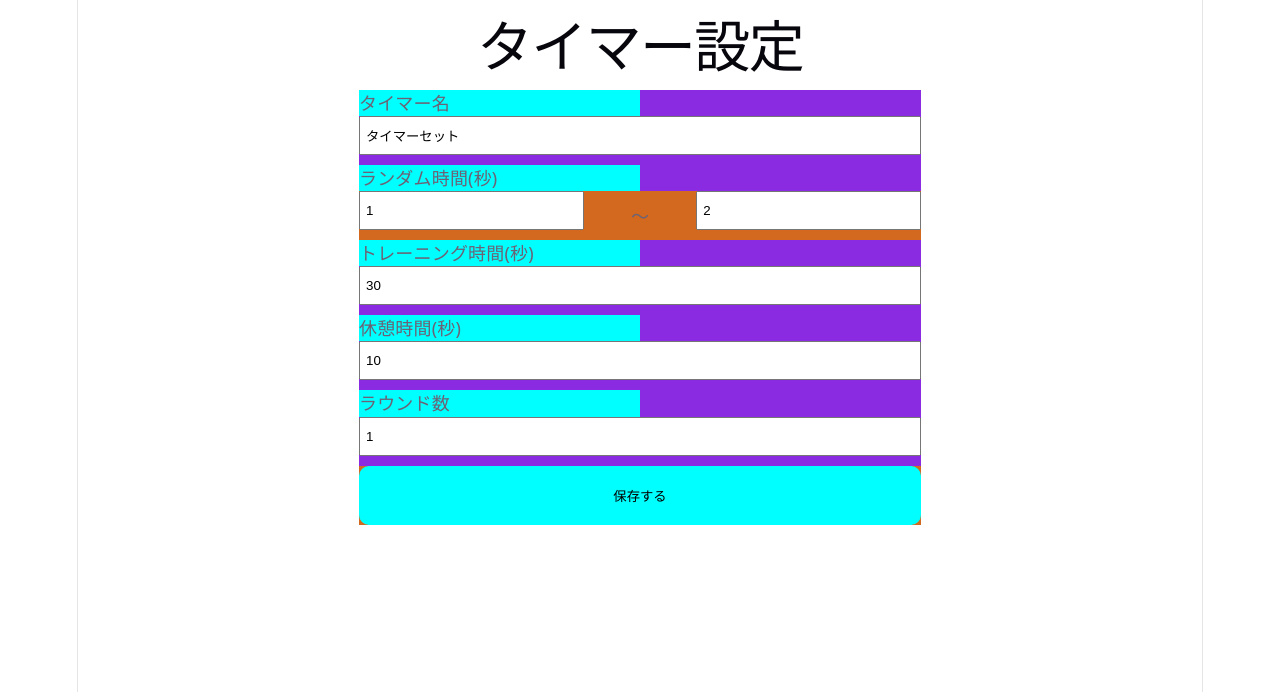
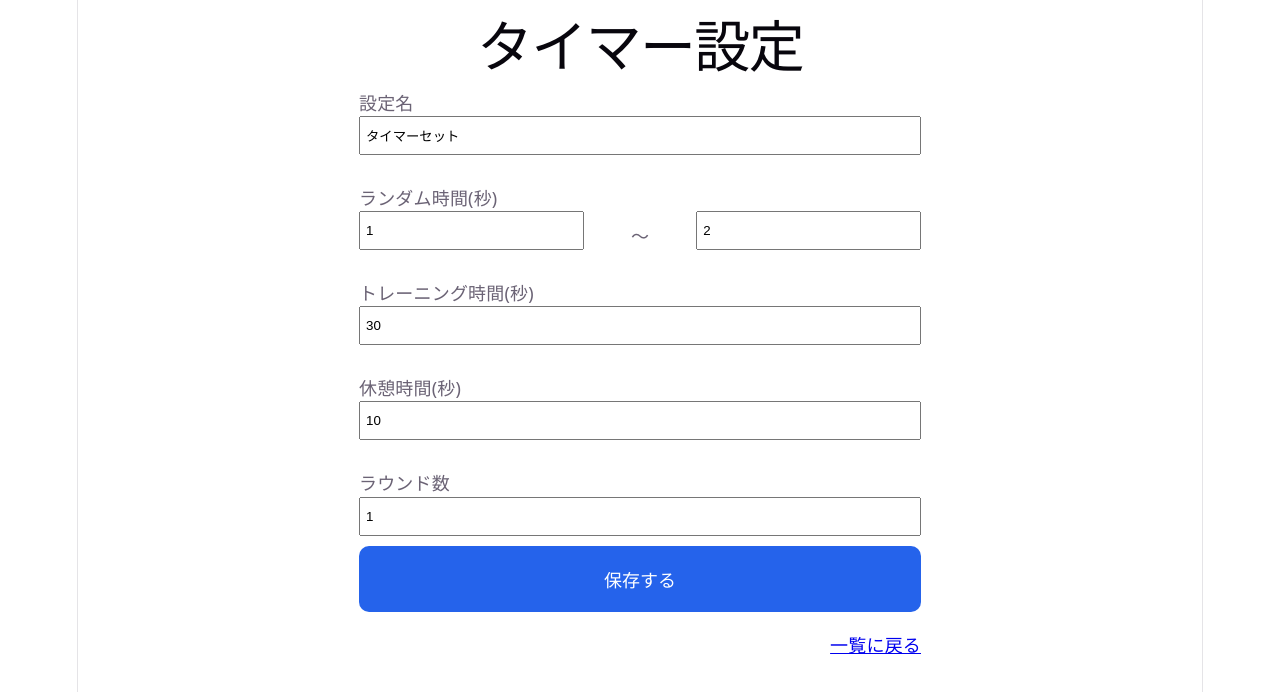
Before and after one commit to i994114/ReactionTimer, a React (Vite) app: page /create in a window 1280 px wide. Shown: the top 692 px of the page. Built offline with nearby package versions, Linux system fonts and the light colour scheme.

Commit message:
主要ボタンのCSS実装

```diff
--- a/src/App.css
+++ b/src/App.css
@@ -5,6 +5,7 @@
 
 .home__btnArea {
   margin-top: 10px;
+  margin-bottom: 20px;
   display: inline-block;
 }
 
@@ -28,6 +29,13 @@
 .btn--small {
   padding: 10px;
 }
+.btn--primary {
+  background-color: #2563EB;
+  color: #fff;
+  font-weight: bold;
+  font-size: large;
+}
+
 .card {
   background-color: blue;
   margin-bottom: 10px;
@@ -52,13 +60,12 @@
 .timerForm__form {
   width: 50%;
   margin: 0 auto;
-  background-color: blueviolet;
 }
 .timerForm__label {
   width: 50%;
   text-align: left;
   display: block;
-  background-color: aqua;
+  margin-top: 20px;
 }
 .timerForm__input {
   padding: 10px 5px;
@@ -74,14 +81,12 @@
   display: flex;
   align-items: center;
   justify-content: space-between;
-  background-color: chocolate;
 }
 
-.timerForm__btnArea {
-  background-color: chocolate;
+.timerForm__backArea {
+  margin-top: 20px;
+  text-align: right;
 }
-
-
 .training__title {
   margin-top: 20px;
 }
--- a/src/components/Home.tsx
+++ b/src/components/Home.tsx
@@ -46,7 +46,7 @@ function Home() {
       <p>好機を捉える初動を磨く</p>
 
       <div className='home__btnArea'>
-        <button className="btn btn--big" onClick={() => navigate('/create')}>
+        <button className="btn btn--big btn--primary" onClick={() => navigate('/create')}>
           ＋ 新しい設定を作成
         </button>
       </div>
--- a/src/components/TimerForm.tsx
+++ b/src/components/TimerForm.tsx
@@ -1,5 +1,5 @@
 import {useState} from "react";
-import { useNavigate, useParams } from "react-router-dom";
+import { Link, useNavigate, useParams } from "react-router-dom";
 import { loadTimer, loadTimers } from "../utils/timerStorage";
 import { saveTimers } from "../utils/timerStorage";
 
@@ -89,13 +89,13 @@ function TimerForm() {
     <div>
       <h1>タイマー{title}</h1>
       <form className="timerForm__form" onSubmit={handleSubmit}>
-        <label className="timerForm__label">タイマー名</label>
+        <label className="timerForm__label">設定名</label>
         <input
           className="timerForm__input timerForm__input--normal"
           type="text"
           value={name}
           onChange={(event) => setName(event.target.value)}
-          placeholder="タイマー名を入力"
+          placeholder="設定名を入力"
         />
 
         <label className="timerForm__label">ランダム時間(秒)</label>
@@ -145,10 +145,13 @@ function TimerForm() {
         />
 
         <div className="timerForm__btnArea timerForm__input--normal">
-          <button className="btn btn--big" type="submit" >保存する</button>
+          <button className="btn btn--big btn--primary" type="submit" >保存する</button>
         </div>
 
         {error && <span>{error}</span>}
+        <div className="timerForm__backArea">
+          <Link to={"/"}>一覧に戻る</Link>
+        </div>
       </form>
     </div>
 	);
```
